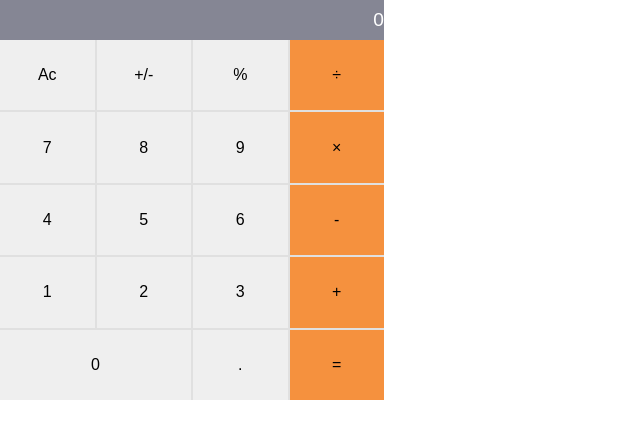
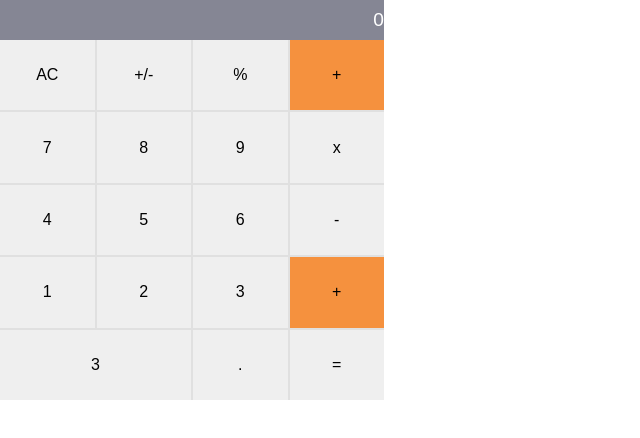
Before and after one commit to jash-debug/math-magician, a React (Create React App) app: page / in a window 1280 px wide. Shown: the top 438 px of the page, without its empty margins (0-640 px from the left). Built offline with nearby package versions, Linux system fonts and the light colour scheme.

Commit message:
Make suggested changes

```diff
--- /dev/null
+++ b/src/components/Buttons.js
@@ -0,0 +1,21 @@
+// eslint-disable-next-line import/no-extraneous-dependencies
+import PropTypes from 'prop-types';
+
+function Button({ value, id, className }) {
+  return (
+    <input
+      type="button"
+      value={value}
+      id={id}
+      className={className}
+    />
+  );
+}
+
+Button.propTypes = {
+  value: PropTypes.string.isRequired,
+  id: PropTypes.string.isRequired,
+  className: PropTypes.string.isRequired,
+};
+
+export default Button;
--- a/src/components/Calculator.js
+++ b/src/components/Calculator.js
@@ -1,39 +1,33 @@
 import React from 'react';
+import Button from './Buttons';
 
-class Calculator extends React.Component {
-  constructor(props) {
-    super(props);
-    this.state = {};
-  }
-
-  render() {
+function Calculator() {
   return (
     <div id="calculator">
       <input type="text" value={0} className="screen" />
       <div id="numbers">
-          <button type="button" id="AC" value="AC" onClick={null}>Ac</button>
-          <button type="button" id="+/-" value="+/-" onClick={null}>+/-</button>
-          <button type="button" id="%" value="%" onClick={null}>%</button>
-          <button type="button" id="+" value="+" className="special" onClick={null}>&divide;</button>
-          <button type="button" id="7" value="7" onClick={null}>7</button>
-          <button type="button" id="8" value="8" onClick={null}>8</button>
-          <button type="button" id="9" value="9" onClick={null}>9</button>
-          <button type="button" id="x" value="x" className="special" onClick={null}>&times;</button>
-          <button type="button" id="4" value="4" onClick={null}>4</button>
-          <button type="button" id="5" value="5" onClick={null}>5</button>
-          <button type="button" id="6" value="6" onClick={null}>6</button>
-          <button type="button" id="-" value="-" className="special" onClick={null}>-</button>
-          <button type="button" id="1" value="1" onClick={null}>1</button>
-          <button type="button" id="2" value="2" onClick={null}>2</button>
-          <button type="button" id="3" value="3" onClick={null}>3</button>
-          <button type="button" id="+" value="+" className="special" onClick={null}>+</button>
-          <button type="button" id="3" value="3" className="zero" onClick={null}>0</button>
-          <button type="button" id="." value="." onClick={null}>.</button>
-          <button type="button" id="=" value="=" className="special" onClick={null}>=</button>
+        <Button id="AC" value="AC" />
+        <Button id="+/-" value="+/-" />
+        <Button id="%" value="%" />
+        <Button id="+" value="+" className="special" />
+        <Button id="7" value="7" />
+        <Button id="8" value="8" />
+        <Button id="9" value="9" />
+        <Button id="x" value="x" />
+        <Button id="4" value="4" />
+        <Button id="5" value="5" />
+        <Button id="6" value="6" />
+        <Button id="-" value="-" />
+        <Button id="1" value="1" />
+        <Button id="2" value="2" />
+        <Button id="3" value="3" />
+        <Button id="+" value="+" className="special" />
+        <Button id="3" value="3" className="zero" />
+        <Button id="." value="." />
+        <Button id="=" value="=" />
       </div>
     </div>
   );
 }
-}
 
 export default Calculator;
```
Lines whose indentation alone changed are shown as unchanged.
